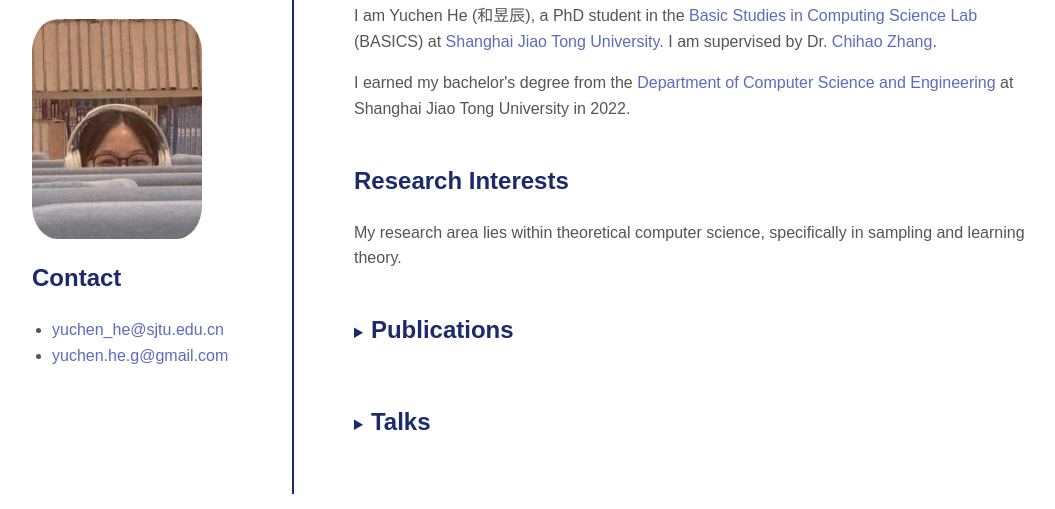
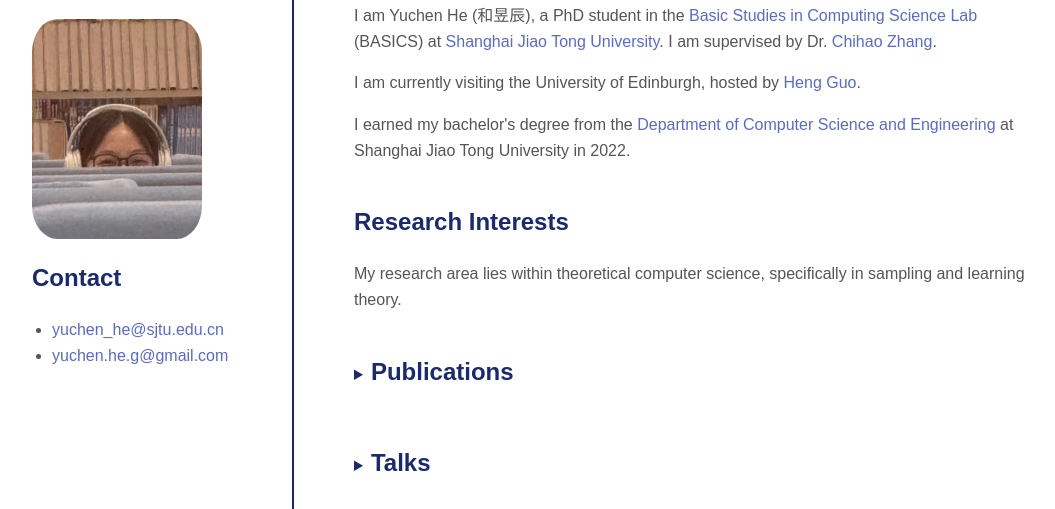
Before and after one commit to yuchen-he00/yuchen-he00.github.io, a plain HTML site: page index.html in a window 1280 px wide. Shown: the part 125-634 px from the top of the page, without its empty margins (108-1163 px from the left). Drawn offline with Linux system fonts and the light colour scheme.

Commit message:
Add current Edinburgh research visit

```diff
--- a/index.html
+++ b/index.html
@@ -96,6 +96,7 @@
         <div class="section">
             <h2>About Me</h2>
             <p>I am Yuchen He (和昱辰), a PhD student in the <a href="https://basics.sjtu.edu.cn">Basic Studies in Computing Science Lab</a> (BASICS) at <a href="https://www.sjtu.edu.cn">Shanghai Jiao Tong University</a>. I am supervised by Dr. <a href="http://chihaozhang.com">Chihao Zhang</a>. </p>
+            <p>I am currently visiting the University of Edinburgh, hosted by <a href="https://homepages.inf.ed.ac.uk/hguo/">Heng Guo</a>.</p>
             <p>I earned my bachelor's degree from the <a href="https://cs.sjtu.edu.cn">Department of Computer Science and Engineering</a> at Shanghai Jiao Tong University in 2022.</p>
         </div>
 
```
